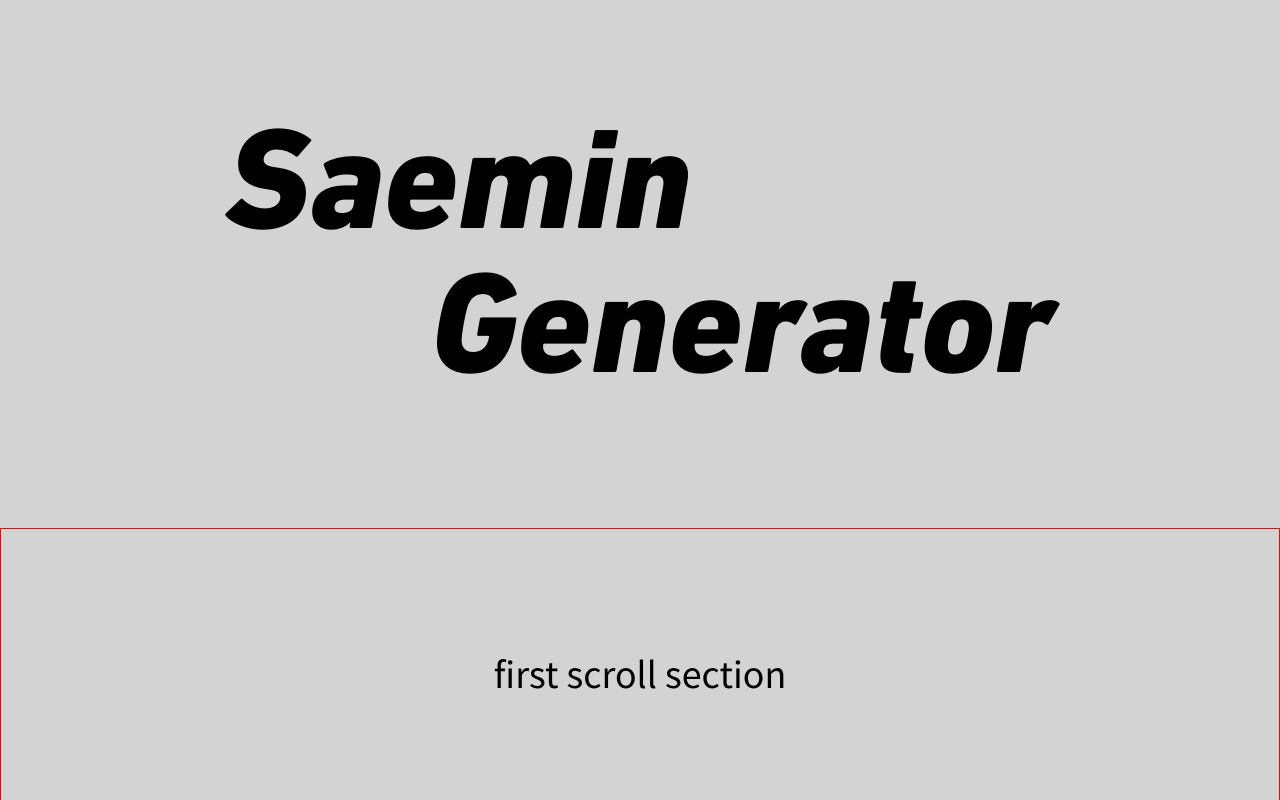
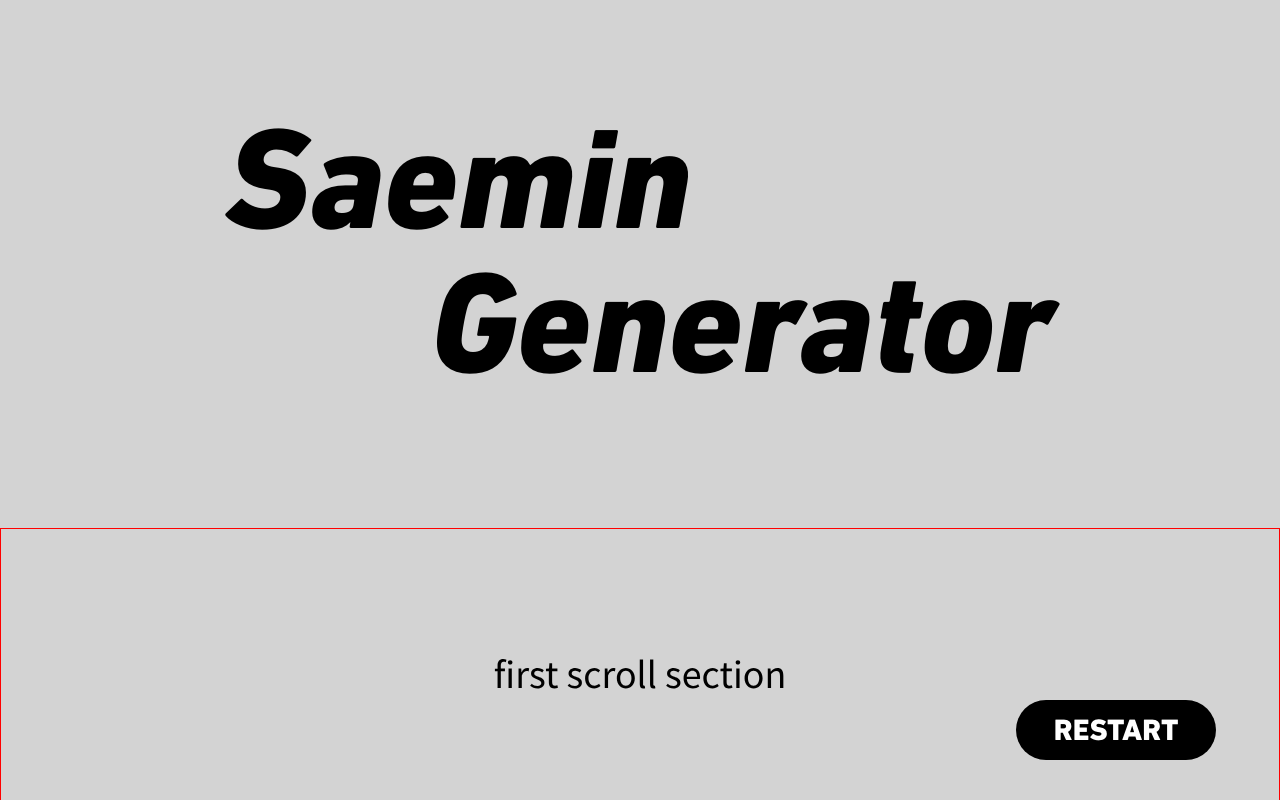
Before and after one commit to sdghi/saemin, a Vue app: page / in a window 1280 px wide. Both pictures are taken after a click on the button "TAKE QUIZ". Shown: the top 800 px of the page. Built offline with nearby package versions, Linux system fonts and the light colour scheme.

Commit message:
adds a restart btn if the quiz is started

```diff
--- a/src/components/Home.vue
+++ b/src/components/Home.vue
@@ -6,6 +6,7 @@
         </div>
         <p v-if="!quizStarted" class="home-subtitle">What Would You Be As Ramen Noodle Soup?</p>
         <button v-if="!quizStarted" class="start-quiz-btn" @click="quizStarted = true">take quiz</button>
+        <button v-if="quizStarted" class="restart-btn" @click="restartQuiz">restart</button>
         <Quiz :quizStarted="quizStarted"/>
     </div>
 </template>
@@ -22,6 +23,12 @@ export default {
     return {
       quizStarted: false
     };
+  },
+  methods: {
+    restartQuiz() {
+      window.scrollTo(0, 0);
+      this.quizStarted = false;
+    }
   }
 };
 </script>
@@ -71,20 +78,29 @@ export default {
   transform: translateY(-15vh);
 }
 
-.start-quiz-btn {
+button {
   background: $black;
   font-weight: 700;
   padding-top: 5px;
   border: none;
   color: $white;
   border-radius: 30px;
+  font-size: 30px;
+  font-family: $type-heading;
+  text-transform: uppercase;
   height: 60px;
   width: 200px;
+}
+
+.start-quiz-btn {
   margin-top: 50px;
   position: relative;
   left: calc(50% - 100px);
-  font-size: 30px;
-  font-family: $type-heading;
-  text-transform: uppercase;
+}
+
+.restart-btn {
+  position: fixed;
+  bottom: 5%;
+  right: 5%;
 }
 </style>
--- a/src/components/Quiz.vue
+++ b/src/components/Quiz.vue
@@ -29,7 +29,7 @@ export default {
 
 .fade-enter-active,
 .fade-leave-active {
-  transition: opacity 0.5s 0.5s;
+  transition: opacity 0.3s;
 }
 .fade-enter, .fade-leave-to /* .fade-leave-active below version 2.1.8 */ {
   opacity: 0;
```
